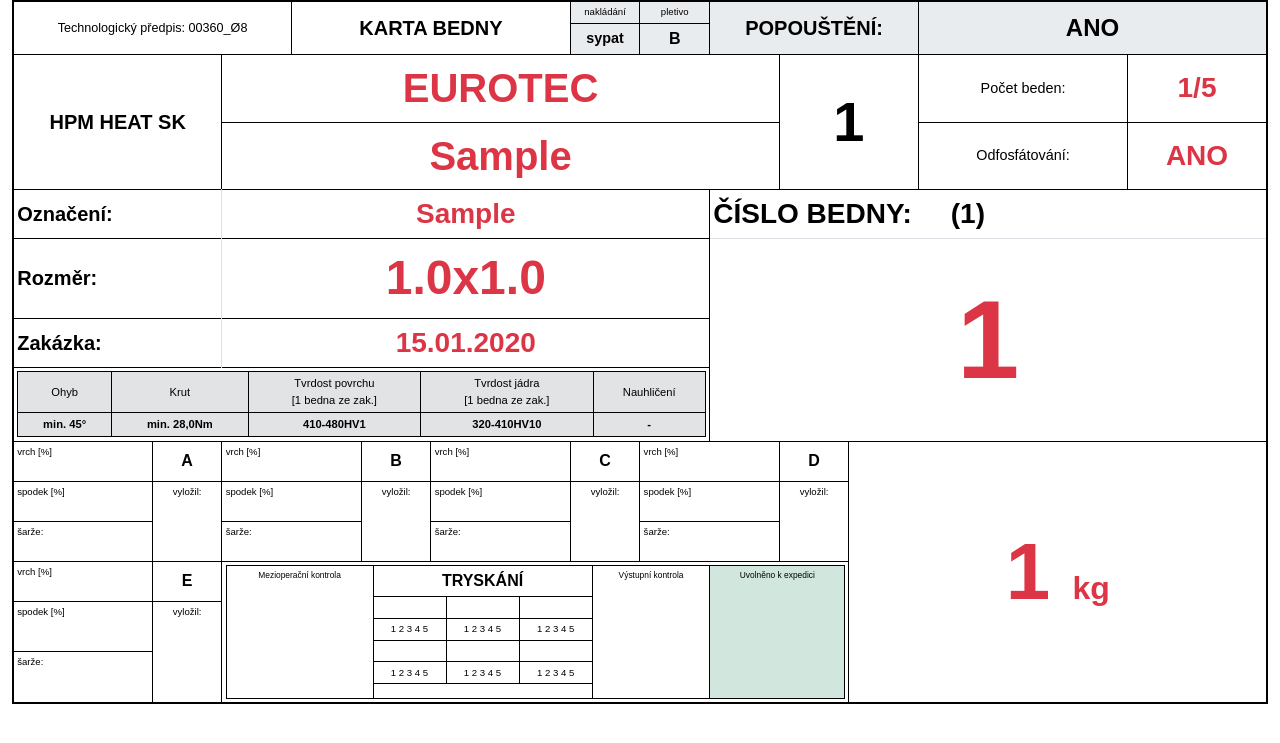
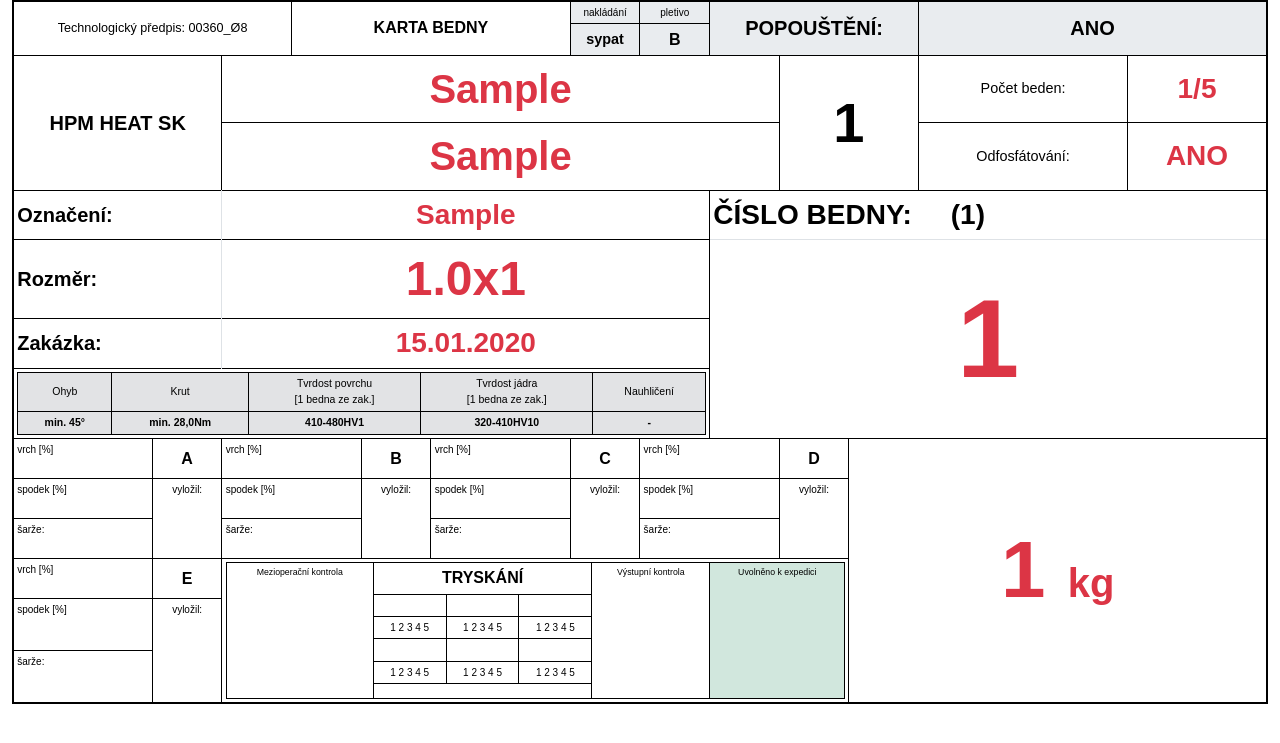
Before and after one commit to zpilat/Django_order_processing, a Django app: page /bedna/1/karta/ in a window 1280 px wide. Shown: the top 743 px of the page. Run offline with Django 5.2, Linux system fonts and the light colour scheme; a user stored in the database is signed in; tables that the repository leaves empty hold one stand-in row (values such as "Sample post").

Commit message:
import weasyprintu a vlastní velikosti písma, weasyprint s fs-1-fs-4 nefunguje

```diff
--- a/orders/actions.py
+++ b/orders/actions.py
@@ -5,7 +5,7 @@ from django.template.loader import render_to_string
 from django.forms.models import model_to_dict
 
 import datetime
-#from weasyprint import HTML
+from weasyprint import HTML
 
 from .models import Zakazka, Bedna, Kamion, Zakaznik, StavBednyChoice
 
--- a/orders/templates/orders/karta_bedny_eur.html
+++ b/orders/templates/orders/karta_bedny_eur.html
@@ -22,6 +22,22 @@
             padding: 0.2rem !important;
             vertical-align: middle;
         }
+        .fs-pdf-15 { font-size: 7rem; }
+        .fs-pdf-14 { font-size: 5rem; }
+        .fs-pdf-13 { font-size: 4rem; }
+        .fs-pdf-12 { font-size: 3.5rem; }
+        .fs-pdf-11 { font-size: 3rem; }
+        .fs-pdf-10 { font-size: 2.5rem; }
+        .fs-pdf-9 { font-size: 2rem; }
+        .fs-pdf-8 { font-size: 1.75rem; }
+        .fs-pdf-7 { font-size: 1.5rem; }
+        .fs-pdf-6 { font-size: 1.25rem; }
+        .fs-pdf-5 { font-size: 1rem; }
+        .fs-pdf-4 { font-size: 0.875rem; }
+        .fs-pdf-3 { font-size: 0.75rem; }
+        .fs-pdf-2 { font-size: 0.625rem; }
+        .fs-pdf-1 { font-size: 0.5rem; }
+        .fs-pdf-0 { font-size: 0.4rem; }
     </style>
 </head>
 <body>
@@ -30,59 +46,59 @@
             <tbody  style="border-width: 2px;">
                 <tr>
                     <td colspan="4" rowspan="3" class="text-center small"">Technologický předpis: 00360_Ø8</td>
-                    <td colspan="4" rowspan="3" class="text-center fw-bold fs-5">KARTA BEDNY</td>
-                    <td class="text-center bg-body-secondary" style="font-size: 0.6rem;">nakládání</td>
-                    <td class="text-center bg-body-secondary" style="font-size: 0.6rem;">pletivo</td>
-                    <td colspan="3" rowspan="3" class="text-center bg-body-secondary fs-5 fw-bold">POPOUŠTĚNÍ:</td>
-                    <td colspan="5" rowspan="3" class="text-center bg-body-secondary fs-4 fw-bold">ANO</td>
+                    <td colspan="4" rowspan="3" class="text-center fw-bold fs-pdf-5">KARTA BEDNY</td>
+                    <td class="text-center bg-body-secondary fs-pdf-2">nakládání</td>
+                    <td class="text-center bg-body-secondary fs-pdf-2">pletivo</td>
+                    <td colspan="3" rowspan="3" class="text-center bg-body-secondary fs-pdf-6 fw-bold">POPOUŠTĚNÍ:</td>
+                    <td colspan="5" rowspan="3" class="text-center bg-body-secondary fs-pdf-6 fw-bold">ANO</td>
                 </tr>
                 <tr>
                     <td rowspan="2" class="text-center bg-body-secondary fw-bold">sypat</td>
-                    <td rowspan="2" class="text-center bg-body-secondary fs-6 fw-bold">B</td>
+                    <td rowspan="2" class="text-center bg-body-secondary fs-pdf-5 fw-bold">B</td>
                 </tr>
                 <tr></tr>
 
                 <tr>
-                    <td colspan="3" rowspan="7" class="text-center fw-bold fs-5">HPM HEAT SK</td>
-                    <td colspan="8" rowspan="3" class="text-center text-danger fs-1 fw-bold">EUROTEC</td>
-                    <td colspan="2" rowspan="7" class="text-center fw-bold" style="font-size: 3.5rem;">1</td>
+                    <td colspan="3" rowspan="7" class="text-center fw-bold fs-pdf-6">HPM HEAT SK</td>
+                    <td colspan="8" rowspan="3" class="text-center text-danger fs-pdf-10 fw-bold">{{ bedna.zakazka.kamion_prijem.zakaznik.nazev }}</td>
+                    <td colspan="2" rowspan="7" class="text-center fw-bold fs-pdf-12">1</td>
                     <td colspan="3" rowspan="3" class="text-center">Počet beden:</td>
-                    <td colspan="2" rowspan="3" class="text-center text-danger fs-3 fw-bold">1/5</td>
+                    <td colspan="2" rowspan="3" class="text-center text-danger fs-pdf-8 fw-bold">1/5</td>
                 </tr>
                 <tr></tr>
                 <tr></tr>
                 <tr>
-                    <td colspan="8" rowspan="4" class="text-center text-danger fs-1 fw-bold">{{ bedna.zakazka.artikl }}</td>
+                    <td colspan="8" rowspan="4" class="text-center text-danger fs-pdf-10 fw-bold">{{ bedna.zakazka.artikl }}</td>
                     <td colspan="3" rowspan="4" class="text-center">Odfosfátování:</td>
-                    <td colspan="2" rowspan="4" class="text-center text-danger fs-3 fw-bold">ANO</td>
+                    <td colspan="2" rowspan="4" class="text-center text-danger fs-pdf-8 fw-bold">ANO</td>
                 </tr>
                 <tr></tr>
                 <tr></tr>
                 <tr></tr>
 
                 <tr>
-                    <td colspan="3" rowspan="4" class="text-start fs-5 fw-bold border-end">Označení:</td>
-                    <td colspan="7" rowspan="4" class="text-center text-danger fs-3 fw-bold">{{ bedna.zakazka.popis }}</td>
-                    <td colspan="8" rowspan="4" class="text-start fs-3 fw-bold">ČÍSLO BEDNY:&nbsp;&nbsp;&nbsp;&nbsp;&nbsp;({{ bedna.behalter_nr }})</td>
+                    <td colspan="3" rowspan="4" class="text-start fs-pdf-6 fw-bold border-end">Označení:</td>
+                    <td colspan="7" rowspan="4" class="text-center text-danger fs-pdf-8 fw-bold">{{ bedna.zakazka.popis }}</td>
+                    <td colspan="8" rowspan="4" class="text-start fs-pdf-8 fw-bold">ČÍSLO BEDNY:&nbsp;&nbsp;&nbsp;&nbsp;&nbsp;({{ bedna.behalter_nr }})</td>
                 </tr>
                 <tr></tr>
                 <tr></tr>
                 <tr></tr>
 
                 <tr>
-                    <td colspan="3" rowspan="4" class="text-start fs-5 fw-bold border-end">Rozměr:</td>
-                    <td colspan="7" rowspan="4" class="text-center text-danger fw-bold" style="font-size: 3rem;">
-                        {{ bedna.zakazka.prumer }}x{{ bedna.zakazka.delka }}
+                    <td colspan="3" rowspan="4" class="text-start fs-pdf-6 fw-bold border-end">Rozměr:</td>
+                    <td colspan="7" rowspan="4" class="text-center text-danger fw-bold fs-pdf-11"">
+                        {{ bedna.zakazka.prumer }}x{{ bedna.zakazka.delka|floatformat:0 }}
                     </td>
-                    <td colspan="8" rowspan="14" class="text-center text-danger fw-bold border-top" style="font-size: 7rem;">{{ bedna.cislo_bedny }}</td>
+                    <td colspan="8" rowspan="14" class="text-center text-danger fw-bold border-top fs-pdf-15">{{ bedna.cislo_bedny }}</td>
                 </tr>
                 <tr></tr>
                 <tr></tr>
                 <tr></tr>
 
                 <tr>
-                    <td colspan="3" rowspan="4" class="text-start fs-5 fw-bold border-end">Zakázka:</td>
-                    <td colspan="7" rowspan="4" class="text-center text-danger fs-3 fw-bold">{{ bedna.zakazka.kamion_prijem.datum|date:"d.m.Y" }}</td>
+                    <td colspan="3" rowspan="4" class="text-start fs-pdf-6 fw-bold border-end">Zakázka:</td>
+                    <td colspan="7" rowspan="4" class="text-center text-danger fs-pdf-8 fw-bold">{{ bedna.zakazka.kamion_prijem.datum|date:"d.m.Y" }}</td>
                 </tr>
                 <tr></tr>
                 <tr></tr>
@@ -90,7 +106,7 @@
 
                 <tr>
                     <td colspan="10" rowspan="6" style="padding: 0;">
-                        <table class="table table-secondary table-bordered text-center border-black mb-0" style="width: 100%; font-size: 0.8rem;">
+                        <table class="table table-secondary table-bordered text-center border-black mb-0 fs-pdf-3" style="width: 100%;">
                             <tr>
                                 <td class="small">Ohyb</td>
                                 <td class="small">Krut</td>
@@ -116,47 +132,47 @@
                 <tr></tr>
 
                 <tr>
-                    <td colspan="2" rowspan="2" class="align-top text-start" style="height: 40px; font-size: 0.6rem;">vrch [%]</td>
-                    <td rowspan="2" class="text-center fs-6 fw-bold">A</td>
-                    <td colspan="2" rowspan="2" class="align-top text-start" style="font-size: 0.6rem;">vrch [%]</td>
-                    <td rowspan="2" class="text-center fs-6 fw-bold">B</td>
-                    <td colspan="2" rowspan="2" class="align-top text-start" style="font-size: 0.6rem;">vrch [%]</td>
-                    <td rowspan="2" class="text-center fs-6 fw-bold">C</td>
-                    <td colspan="2" rowspan="2" class="align-top text-start" style="font-size: 0.6rem;">vrch [%]</td>
-                    <td rowspan="2" class="text-center fs-6 fw-bold">D</td>
-                    <td colspan="6" rowspan="12" class="align-center text-center text-danger fw-bold" style="font-size: 5rem;">
+                    <td colspan="2" rowspan="2" class="align-top text-start fs-pdf-2" style="height: 40px;">vrch [%]</td>
+                    <td rowspan="2" class="text-center fs-pdf-5 fw-bold">A</td>
+                    <td colspan="2" rowspan="2" class="align-top text-start fs-pdf-2">vrch [%]</td>
+                    <td rowspan="2" class="text-center fs-pdf-5 fw-bold">B</td>
+                    <td colspan="2" rowspan="2" class="align-top text-start fs-pdf-2">vrch [%]</td>
+                    <td rowspan="2" class="text-center fs-pdf-5 fw-bold">C</td>
+                    <td colspan="2" rowspan="2" class="align-top text-start fs-pdf-2">vrch [%]</td>
+                    <td rowspan="2" class="text-center fs-pdf-5 fw-bold">D</td>
+                    <td colspan="6" rowspan="12" class="align-center text-center text-danger fw-bold fs-pdf-14">
                         {{ bedna.hmotnost|floatformat:0 }}
-                        <span class="fs-2 fw-bold">kg</span>
+                        <span class="fs-pdf-10 fw-bold">kg</span>
                     </td>
                 </tr>
                 <tr></tr>
 
                 <tr>
-                    <td colspan="2" rowspan="2" class="align-top text-start" style="height: 40px; font-size: 0.6rem;">spodek [%]</td>
-                    <td rowspan="4" class="align-top text-center" style="font-size: 0.6rem;">vyložil:</td>
-                    <td colspan="2" rowspan="2" class="align-top text-start" style="font-size: 0.6rem;">spodek [%]</td>
-                    <td rowspan="4" class="align-top text-center" style="font-size: 0.6rem;">vyložil:</td>
-                    <td colspan="2" rowspan="2" class="align-top text-start" style="font-size: 0.6rem;">spodek [%]</td>
-                    <td rowspan="4" class="align-top text-center" style="font-size: 0.6rem;">vyložil:</td>
-                    <td colspan="2" rowspan="2" class="align-top text-start" style="font-size: 0.6rem;">spodek [%]</td>
-                    <td rowspan="4" class="align-top text-center" style="font-size: 0.6rem;">vyložil:</td>
+                    <td colspan="2" rowspan="2" class="align-top text-start fs-pdf-2" style="height: 40px;">spodek [%]</td>
+                    <td rowspan="4" class="align-top text-center fs-pdf-2">vyložil:</td>
+                    <td colspan="2" rowspan="2" class="align-top text-start fs-pdf-2">spodek [%]</td>
+                    <td rowspan="4" class="align-top text-center fs-pdf-2">vyložil:</td>
+                    <td colspan="2" rowspan="2" class="align-top text-start fs-pdf-2">spodek [%]</td>
+                    <td rowspan="4" class="align-top text-center fs-pdf-2">vyložil:</td>
+                    <td colspan="2" rowspan="2" class="align-top text-start fs-pdf-2">spodek [%]</td>
+                    <td rowspan="4" class="align-top text-center fs-pdf-2">vyložil:</td>
                 </tr>
                 <tr></tr>
                 <tr>
-                    <td colspan="2" rowspan="2" class="align-top text-start" style="height: 40px; font-size: 0.6rem;">šarže:</td>
-                    <td colspan="2" rowspan="2" class="align-top text-start" style="font-size: 0.6rem;">šarže:</td>
-                    <td colspan="2" rowspan="2" class="align-top text-start" style="font-size: 0.6rem;">šarže:</td>
-                    <td colspan="2" rowspan="2" class="align-top text-start" style="font-size: 0.6rem;">šarže:</td>
+                    <td colspan="2" rowspan="2" class="align-top text-start fs-pdf-2" style="height: 40px;">šarže:</td>
+                    <td colspan="2" rowspan="2" class="align-top text-start fs-pdf-2">šarže:</td>
+                    <td colspan="2" rowspan="2" class="align-top text-start fs-pdf-2">šarže:</td>
+                    <td colspan="2" rowspan="2" class="align-top text-start fs-pdf-2">šarže:</td>
                 </tr>
                 <tr></tr>
                 <tr>
-                    <td colspan="2" rowspan="2" class="align-top text-start" style="height: 40px; font-size: 0.6rem;">vrch [%]</td>
-                    <td rowspan="2" class="text-center fs-6 fw-bold">E</td>
+                    <td colspan="2" rowspan="2" class="align-top text-start fs-pdf-2" style="height: 40px;">vrch [%]</td>
+                    <td rowspan="2" class="text-center fs-pdf-5 fw-bold">E</td>
                     <td colspan="9" rowspan="6" style="padding: 0;">
-                        <table class="table table-bordered border-black mb-0" style="width: 100%; font-size: 0.6rem;">
+                        <table class="table table-bordered border-black mb-0 fs-pdf-2" style="width: 100%;">
                             <tr>
                                 <td colspan="2" rowspan="6" class="align-top text-center small">Mezioperační kontrola</td>
-                                <td colspan="3" class="text-center fs-6 fw-bold">TRYSKÁNÍ</td>
+                                <td colspan="3" class="text-center fs-pdf-5 fw-bold">TRYSKÁNÍ</td>
                                 <td colspan="2" rowspan="6" class="align-top text-center small">Výstupní kontrola</td>
                                 <td colspan="2" rowspan="6" class="align-top text-center bg-success-subtle small">Uvolněno k expedici</td>
                             </tr>
@@ -188,12 +204,12 @@
                 </tr>
                 <tr></tr>
                 <tr>
-                    <td colspan="2" rowspan="2" class="align-top text-start" style="font-size: 0.6rem;">spodek [%]</td>
-                    <td rowspan="4" class="align-top text-center" style="font-size: 0.6rem;">vyložil:</td>
+                    <td colspan="2" rowspan="2" class="align-top text-start fs-pdf-2">spodek [%]</td>
+                    <td rowspan="4" class="align-top text-center fs-pdf-2">vyložil:</td>
                 </tr>
                 <tr></tr>
                 <tr>
-                    <td colspan="2" rowspan="2" class="align-top text-start" style="font-size: 0.6rem;">šarže:</td>
+                    <td colspan="2" rowspan="2" class="align-top text-start fs-pdf-2">šarže:</td>
                 </tr>
                 <tr></tr>
             </tbody>
```
